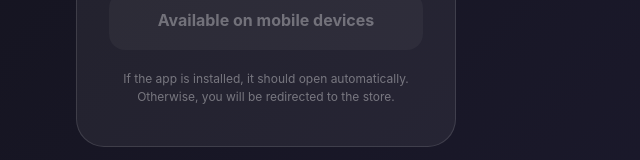
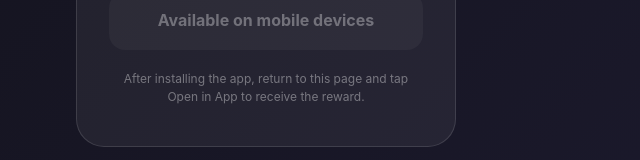
Before and after one commit to guamegi/mind-mirror-landing-page, a Next.js app: page /invite in a window 1280 px wide. Shown: the part 537-697 px from the top of the page, without its empty margins (374-1014 px from the left). Built offline with nearby package versions, Linux system fonts and the light colour scheme.

Commit message:
공유 링크 id 변경

```diff
--- a/app/invite/page.tsx
+++ b/app/invite/page.tsx
@@ -13,7 +13,7 @@ const copyByLocale = {
     open: '앱에서 열기',
     download: '앱 다운로드',
     mobileOnly: '모바일에서 이용 가능해요',
-    note: '앱이 설치되어 있으면 자동으로 열려요. 설치되어 있지 않다면 스토어로 이동해요.',
+    note: '앱 설치 후 이 화면으로 돌아와 앱에서 열기를 눌러야 보상을 받을 수 있어요.',
   },
   en: {
     htmlLang: 'en',
@@ -23,7 +23,7 @@ const copyByLocale = {
     open: 'Open in App',
     download: 'Download App',
     mobileOnly: 'Available on mobile devices',
-    note: 'If the app is installed, it should open automatically. Otherwise, you will be redirected to the store.',
+    note: 'After installing the app, return to this page and tap Open in App to receive the reward.',
   },
   ja: {
     htmlLang: 'ja',
@@ -33,7 +33,7 @@ const copyByLocale = {
     open: 'アプリで開く',
     download: 'アプリをダウンロード',
     mobileOnly: 'モバイル端末で利用できます',
-    note: 'アプリがインストールされていれば自動で開きます。未インストールの場合はストアへ移動します。',
+    note: 'アプリをインストールした後、この画面に戻って「アプリで開く」をタップすると報酬を受け取れます。',
   },
   zh: {
     htmlLang: 'zh',
@@ -43,7 +43,7 @@ const copyByLocale = {
     open: '在应用中打开',
     download: '下载应用',
     mobileOnly: '仅可在移动设备上使用',
-    note: '如果已安装应用，会自动打开。若未安装，将跳转到应用商店。',
+    note: '安装应用后，请返回此页面并点击“在应用中打开”即可领取奖励。',
   },
 } as const
 
@@ -72,8 +72,8 @@ export default function InvitePage() {
   const deepLink = `mindmirror://invite?ref=${refCode}`
   const isIOS = /iPhone|iPad|iPod/i.test(userAgent)
   const isAndroid = /Android/i.test(userAgent)
-  const appStoreUrl = 'https://apps.apple.com/app/id000000000'
-  const playStoreUrl = 'https://play.google.com/store/apps/details?id=com.mindmirror.mind_mirror'
+  const appStoreUrl = `https://apps.apple.com/kr/app/mind-mirror/id6759994294?l=${locale}`
+  const playStoreUrl = `https://play.google.com/store/apps/details?id=com.mindmirror.mind_mirror&hl=${locale}&gl=KR`
   const storeUrl = isIOS ? appStoreUrl : isAndroid ? playStoreUrl : '#'
 
   const handleOpen = () => {
```
